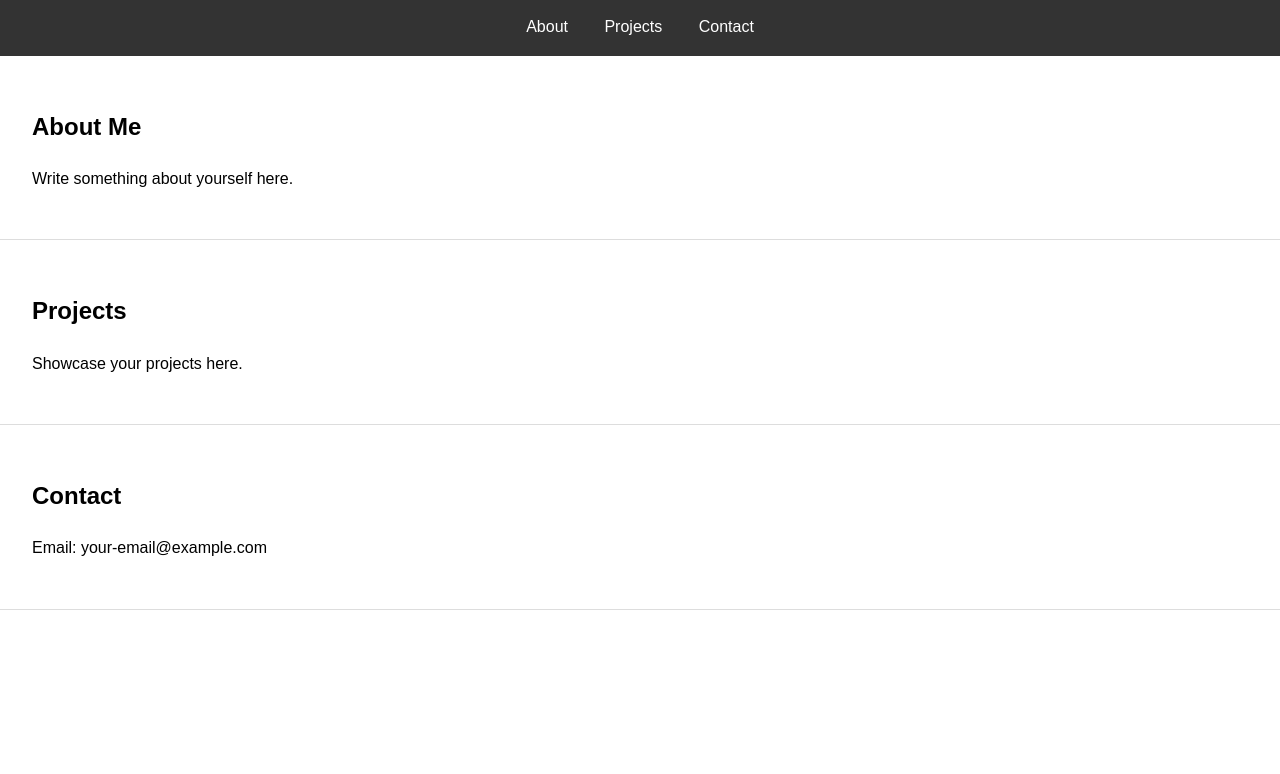
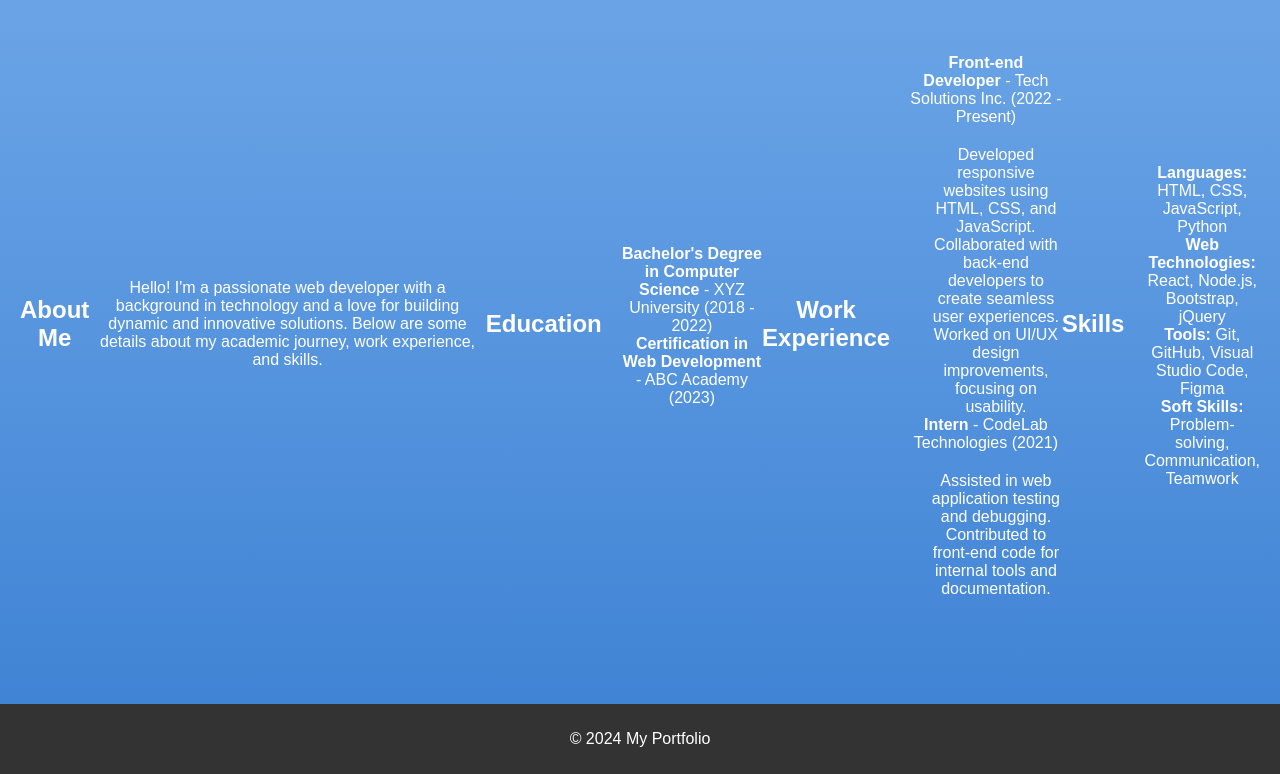
Before and after one commit to vaishnabala/Vaishnavi_Balaji_Profile, a plain HTML site: page index.html in a window 1280 px wide. Shown: the part 96-870 px from the top of the page. Before the commit the page ends 800 px from the top, so only its background shows below. Drawn offline with Linux system fonts and the light colour scheme.

Commit message:
Update on 12_12_24

```diff
--- a/index.html
+++ b/index.html
@@ -3,29 +3,69 @@
 <head>
     <meta charset="UTF-8">
     <meta name="viewport" content="width=device-width, initial-scale=1.0">
-    <title>My Portfolio</title>
+    <title>Scroll Tab Portfolio</title>
     <link rel="stylesheet" href="style.css">
 </head>
 <body>
     <header>
-        <h1>Hi!! This is Vaishnavi Balaji here</h1>
         <nav>
             <a href="#about">About</a>
             <a href="#projects">Projects</a>
             <a href="#contact">Contact</a>
         </nav>
     </header>
-    <section id="about">
-        <h2>About Me</h2>
-        <p>Write something about yourself here.</p>
-    </section>
-    <section id="projects">
-        <h2>Projects</h2>
-        <p>Showcase your projects here.</p>
-    </section>
-    <section id="contact">
-        <h2>Contact</h2>
-        <p>Email: your-email@example.com</p>
-    </section>
+    <main class="scroll-container">
+        <section id="about" class="scroll-section">
+            <h1>About Me</h1>
+            <p>Hello! I'm a passionate web developer with a background in technology and a love for building dynamic and innovative solutions. Below are some details about my academic journey, work experience, and skills.</p>
+
+            <h2>Education</h2>
+            <ul>
+                <li><strong>Bachelor's Degree in Computer Science</strong> - XYZ University (2018 - 2022)</li>
+                <li><strong>Certification in Web Development</strong> - ABC Academy (2023)</li>
+            </ul>
+
+            <h2>Work Experience</h2>
+            <ul>
+                <li><strong>Front-end Developer</strong> - Tech Solutions Inc. (2022 - Present)
+                    <ul>
+                        <li>Developed responsive websites using HTML, CSS, and JavaScript.</li>
+                        <li>Collaborated with back-end developers to create seamless user experiences.</li>
+                        <li>Worked on UI/UX design improvements, focusing on usability.</li>
+                    </ul>
+                </li>
+                <li><strong>Intern</strong> - CodeLab Technologies (2021)
+                    <ul>
+                        <li>Assisted in web application testing and debugging.</li>
+                        <li>Contributed to front-end code for internal tools and documentation.</li>
+                    </ul>
+                </li>
+            </ul>
+
+            <h2>Skills</h2>
+            <ul>
+                <li><strong>Languages:</strong> HTML, CSS, JavaScript, Python</li>
+                <li><strong>Web Technologies:</strong> React, Node.js, Bootstrap, jQuery</li>
+                <li><strong>Tools:</strong> Git, GitHub, Visual Studio Code, Figma</li>
+                <li><strong>Soft Skills:</strong> Problem-solving, Communication, Teamwork</li>
+            </ul>
+        </section>
+
+        <section id="projects" class="scroll-section">
+            <h1>My Projects</h1>
+            <ul>
+                <li>Project 1: <a href="#">GitHub Repo</a></li>
+                <li>Project 2: <a href="#">Live Demo</a></li>
+            </ul>
+        </section>
+        <section id="contact" class="scroll-section">
+            <h1>Contact Me</h1>
+            <p>Email: your-email@example.com</p>
+            <p>Phone: 123-456-7890</p>
+        </section>
+    </main>
+    <footer>
+        <p>&copy; 2024 My Portfolio</p>
+    </footer>
 </body>
 </html>
--- a/style.css
+++ b/style.css
@@ -1,21 +1,100 @@
-body {
-    font-family: Arial, sans-serif;
-    line-height: 1.6;
+/* General Styling */
+body, html {
     margin: 0;
     padding: 0;
+    scroll-behavior: smooth;
+    font-family: Arial, sans-serif; /* Consistent font style */
 }
+
+/* Header Navigation */
 header {
-    background: #333;
+    position: fixed;
+    top: 0;
+    width: 100%;
+    background: rgba(0, 0, 0, 0.7);
     color: #fff;
-    padding: 1rem 0;
+    padding: 10px 0;
     text-align: center;
+    z-index: 10;
 }
+
 nav a {
+    margin: 0 15px;
     color: #fff;
-    margin: 0 1rem;
     text-decoration: none;
+    font-weight: bold;
 }
-section {
-    padding: 2rem;
-    border-bottom: 1px solid #ddd;
+
+nav a:hover {
+    text-decoration: underline;
 }
+
+/* Main Scroll Container */
+.scroll-container {
+    scroll-snap-type: y mandatory;
+    overflow-y: scroll;
+    height: 100vh;
+}
+
+/* Scroll Sections */
+.scroll-section {
+    scroll-snap-align: start;
+    height: 100vh;
+    display: flex;
+    justify-content: center;
+    align-items: center; /* Align to top for content */
+    text-align: center;
+    padding: 20px;
+    color: white;
+}
+
+/* About Section Styling */
+#about ul {
+    text-align: center;
+    list-style: none;
+    padding-left: 20px;
+    margin-top: 20px
+}
+
+.about-list li {
+    margin: 10px 0;
+    font-size: 1.2em;
+}
+
+.about-list li span {
+    font-size: 1.5em;
+    color: #00c6ff; /* Ocean blue color for the dot */
+    margin-right: 10px;
+}
+
+.sub-list {
+    list-style-type: circle;
+    margin-top: 5px;
+    padding-left: 30px;
+}
+
+/* Ocean Blue Gradient Background */
+#about {
+    background: linear-gradient(to bottom, #71a9e9, #3e82d4);
+}
+
+#projects {
+    background: linear-gradient(to bottom, #3e82d4, #2364aa);
+}
+
+#contact {
+    background: linear-gradient(to bottom, #2364aa, #114677);
+}
+
+/* Footer */
+footer {
+    background: rgba(0, 0, 0, 0.8);
+    color: #fff;
+    text-align: center;
+    padding: 10px 0;
+}
+
+
+nav a.active {
+    color: yellow;
+}
```
Also changed, not shown: script.js (added, +20 -0 lines), robot.txt (added).
